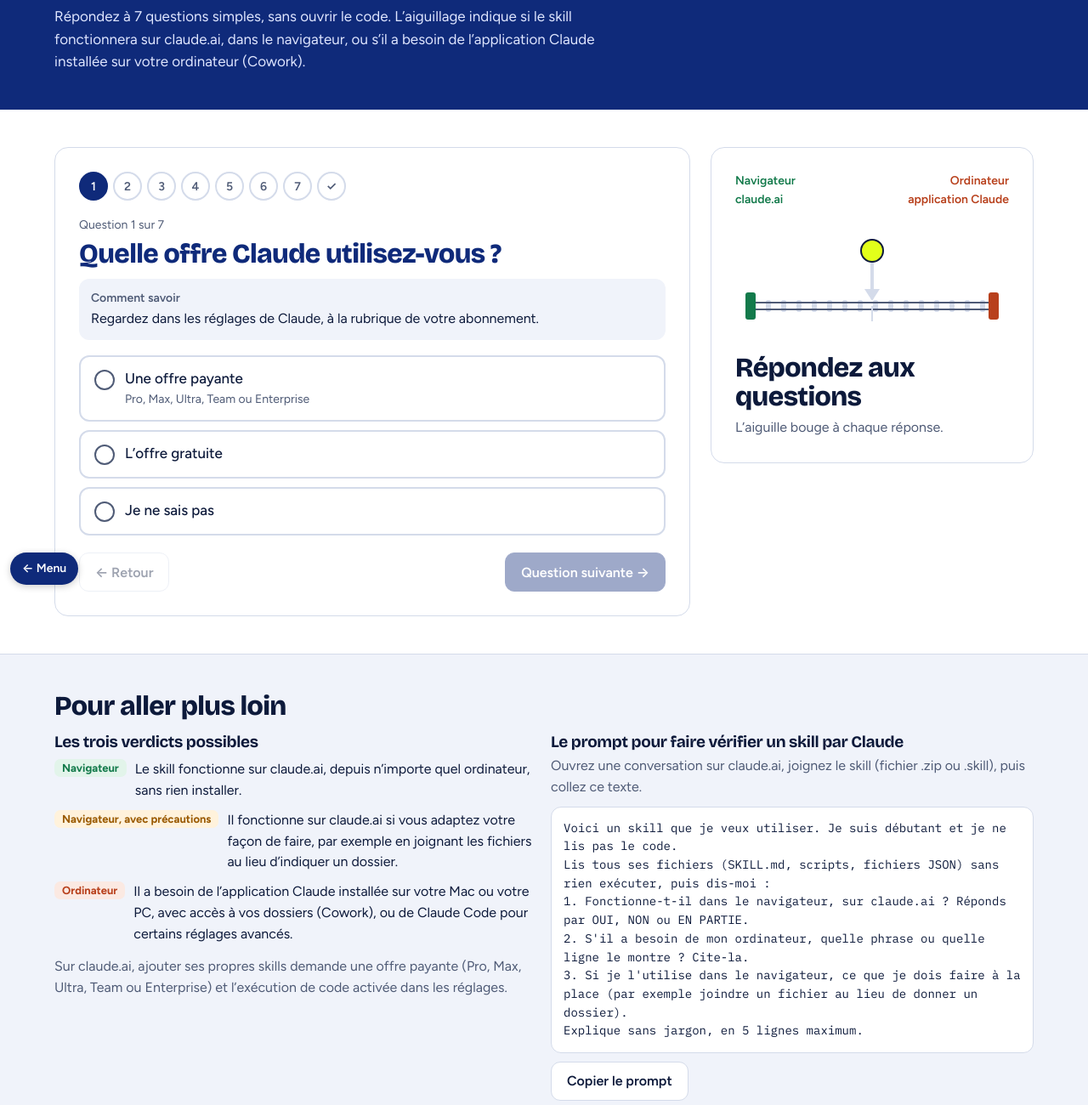
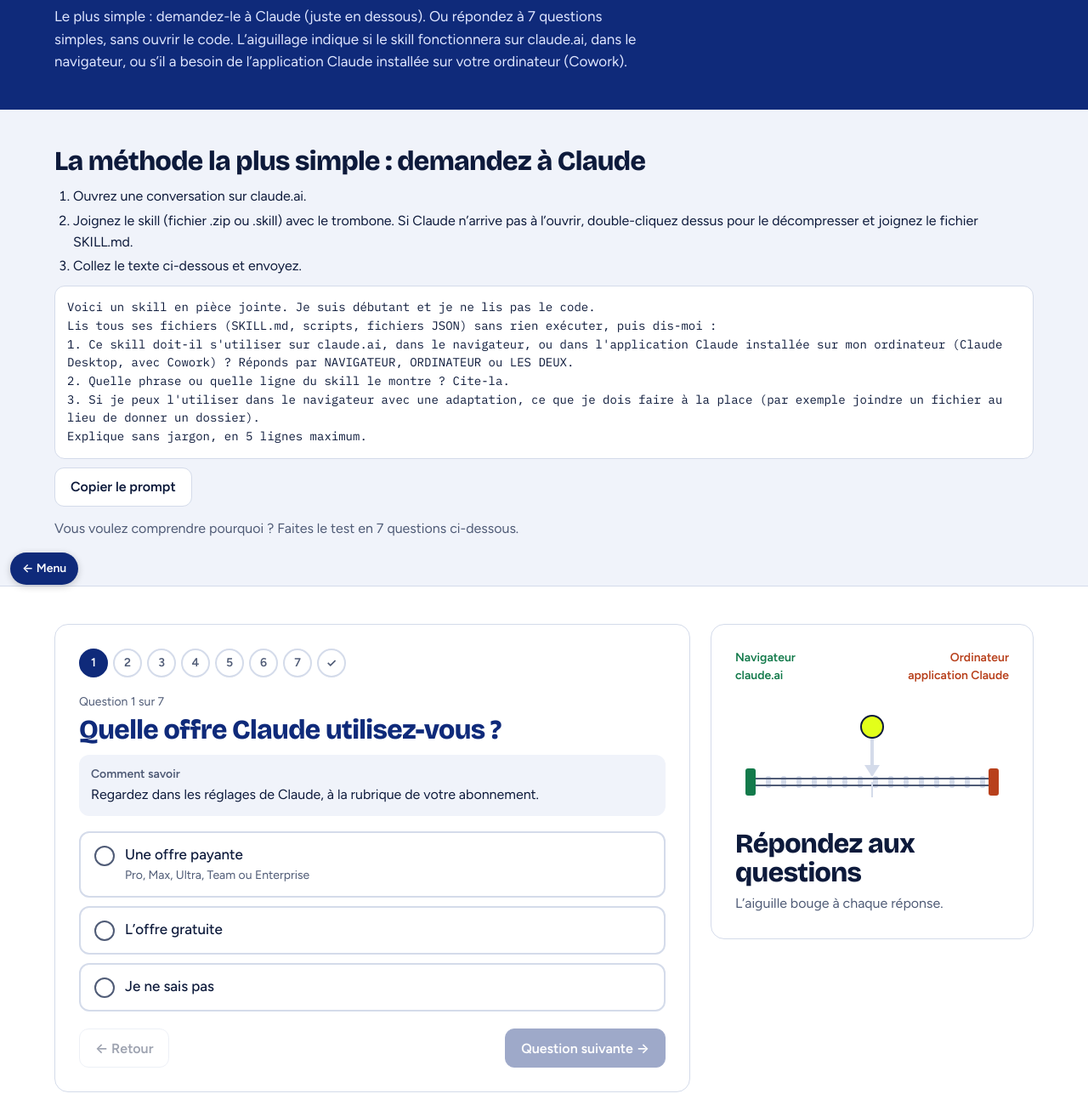
Before and after one commit to akyos-formation/formation-claude, a plain HTML site: page skill-navigateur-ou-ordinateur.html in a window 1280 px wide. Shown: the part 100-1400 px from the top of the page at 85% size. Drawn offline with nearby package versions, Linux system fonts and the light colour scheme.

Commit message:
Où tourne ce skill ? : méthode simple en haut de page

```diff
--- a/skill-navigateur-ou-ordinateur.html
+++ b/skill-navigateur-ou-ordinateur.html
@@ -92,6 +92,10 @@ pre{margin:10px 0 0;padding:14px;background:var(--card);border:1px solid var(--l
 .toast.on{opacity:1}
 @media(max-width:959px){.side{order:-1}.track{height:110px}}
 @media(prefers-reduced-motion:reduce){.toast{transition:none}#needle{transition:none!important}}
+.quick{background:var(--soft);border-bottom:1px solid var(--line)}
+.qsteps{margin:12px 0 0;padding-left:22px;font-size:16px}
+.qsteps li{margin-bottom:4px}
+.qor{margin-top:14px;font-size:16px;color:var(--mut)}
 </style>
 </head>
 <body>
@@ -99,8 +103,25 @@ pre{margin:10px 0 0;padding:14px;background:var(--card);border:1px solid var(--l
 <a href="index.html" style="position:fixed;left:calc(12px + env(safe-area-inset-left,0px));bottom:calc(12px + env(safe-area-inset-bottom,0px));z-index:9999;background:#0F2A7A;color:#fff;border-radius:999px;padding:8px 14px;font-size:14px;font-weight:600;text-decoration:none;box-shadow:0 2px 8px rgba(0,0,0,.2)">← Menu</a>
 <header class="band top"><div class="in">
   <h1>Ce skill va-t-il marcher dans le navigateur&nbsp;?</h1>
-  <p>Répondez à 7 questions simples, sans ouvrir le code. L’aiguillage indique si le skill fonctionnera sur claude.ai, dans le navigateur, ou s’il a besoin de l’application Claude installée sur votre ordinateur (Cowork).</p>
+  <p>Le plus simple : demandez-le à Claude (juste en dessous). Ou répondez à 7 questions simples, sans ouvrir le code. L’aiguillage indique si le skill fonctionnera sur claude.ai, dans le navigateur, ou s’il a besoin de l’application Claude installée sur votre ordinateur (Cowork).</p>
 </div></header>
+
+<section class="band quick" aria-labelledby="qq"><div class="in">
+  <h2 id="qq">La méthode la plus simple : demandez à Claude</h2>
+  <ol class="qsteps">
+    <li>Ouvrez une conversation sur claude.ai.</li>
+    <li>Joignez le skill (fichier .zip ou .skill) avec le trombone. Si Claude n’arrive pas à l’ouvrir, double-cliquez dessus pour le décompresser et joignez le fichier SKILL.md.</li>
+    <li>Collez le texte ci-dessous et envoyez.</li>
+  </ol>
+  <pre id="prompt">Voici un skill en pièce jointe. Je suis débutant et je ne lis pas le code.
+Lis tous ses fichiers (SKILL.md, scripts, fichiers JSON) sans rien exécuter, puis dis-moi :
+1. Ce skill doit-il s'utiliser sur claude.ai, dans le navigateur, ou dans l'application Claude installée sur mon ordinateur (Claude Desktop, avec Cowork) ? Réponds par NAVIGATEUR, ORDINATEUR ou LES DEUX.
+2. Quelle phrase ou quelle ligne du skill le montre ? Cite-la.
+3. Si je peux l'utiliser dans le navigateur avec une adaptation, ce que je dois faire à la place (par exemple joindre un fichier au lieu de donner un dossier).
+Explique sans jargon, en 5 lignes maximum.</pre>
+  <button class="btn" type="button" id="copyPrompt" style="margin-top:10px">Copier le prompt</button>
+  <p class="qor">Vous voulez comprendre pourquoi ? Faites le test en 7 questions ci-dessous.</p>
+</div></section>
 
 <div class="band"><div class="in layout">
   <main>
@@ -127,17 +148,6 @@ pre{margin:10px 0 0;padding:14px;background:var(--card);border:1px solid var(--l
         <div><span class="tag t-pc">Ordinateur</span><span>Il a besoin de l’application Claude installée sur votre Mac ou votre PC, avec accès à vos dossiers (Cowork), ou de Claude Code pour certains réglages avancés.</span></div>
       </div>
       <p style="margin-top:14px;font-size:16px;color:var(--mut)">Sur claude.ai, ajouter ses propres skills demande une offre payante (Pro, Max, Ultra, Team ou Enterprise) et l’exécution de code activée dans les réglages.</p>
-    </div>
-    <div>
-      <h3>Le prompt pour faire vérifier un skill par Claude</h3>
-      <p style="font-size:16px;color:var(--mut);margin-top:6px">Ouvrez une conversation sur claude.ai, joignez le skill (fichier .zip ou .skill), puis collez ce texte.</p>
-      <pre id="prompt">Voici un skill que je veux utiliser. Je suis débutant et je ne lis pas le code.
-Lis tous ses fichiers (SKILL.md, scripts, fichiers JSON) sans rien exécuter, puis dis-moi :
-1. Fonctionne-t-il dans le navigateur, sur claude.ai ? Réponds par OUI, NON ou EN PARTIE.
-2. S'il a besoin de mon ordinateur, quelle phrase ou quelle ligne le montre ? Cite-la.
-3. Si je l'utilise dans le navigateur, ce que je dois faire à la place (par exemple joindre un fichier au lieu de donner un dossier).
-Explique sans jargon, en 5 lignes maximum.</pre>
-      <button class="btn" type="button" id="copyPrompt" style="margin-top:10px">Copier le prompt</button>
     </div>
   </div>
 </div></section>
```
